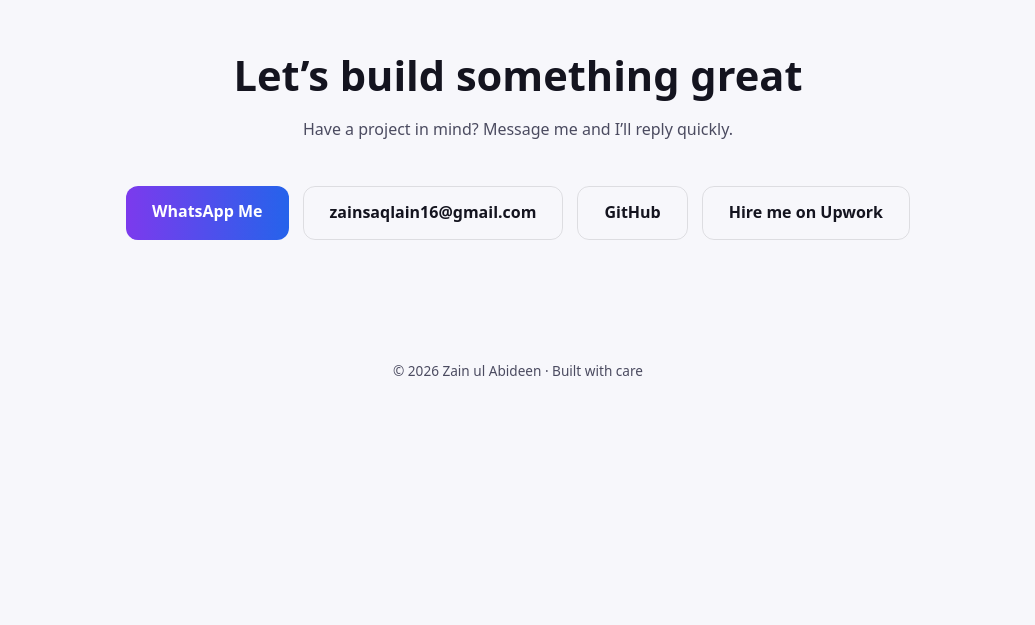
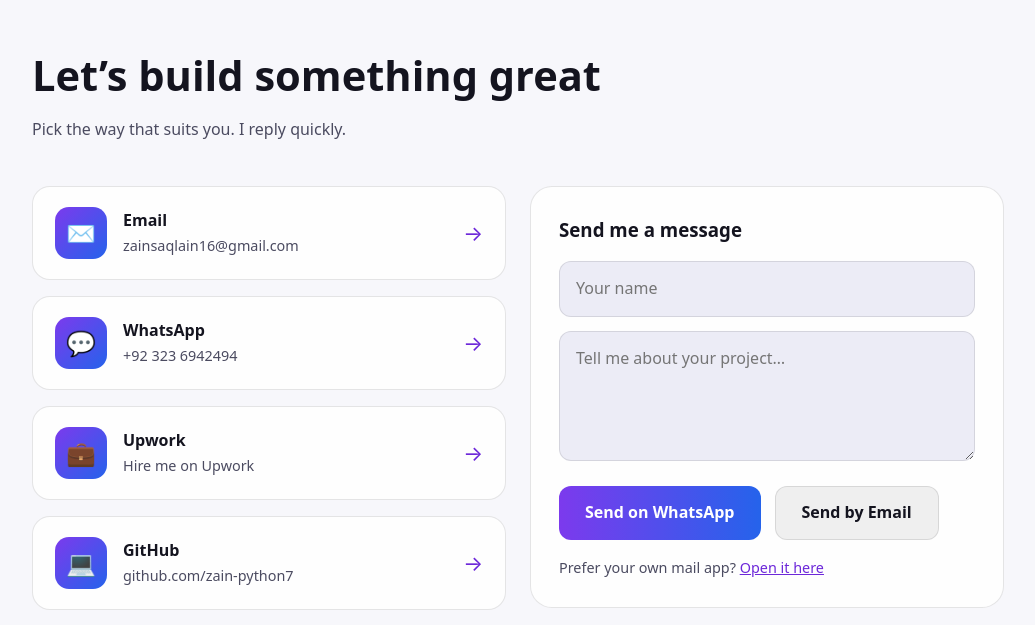
Before and after one commit to zain-python7/portfolio, a plain HTML site: page index.html in a window 1280 px wide. Shown: the part 4115-4740 px from the top of the page, without its empty margins (122-1157 px from the left). Before the commit the page ends 4527 px from the top, so only its background shows below. Drawn offline with Linux system fonts and the light colour scheme.

Commit message:
Add files via upload

```diff
--- a/index.html
+++ b/index.html
@@ -75,6 +75,23 @@ h2{font-size:clamp(1.8rem,4vw,2.6rem);margin-bottom:8px}
 .sk:hover{transform:translateY(-6px);border-color:var(--a)}
 .sk i{display:flex;width:56px;height:56px;margin:0 auto 10px;border-radius:14px;align-items:center;justify-content:center;font-style:normal;font-weight:700;color:#fff;background:hsl(var(--h),70%,48%)}
 .sk span{font-weight:600;font-size:.9rem}
+.cgrid{display:grid;grid-template-columns:1fr 1fr;gap:24px;align-items:start}
+.clist{display:grid;gap:16px}
+.cc{display:flex;align-items:center;gap:16px;padding:20px 22px;border:1px solid var(--bd);border-radius:18px;background:var(--card);color:var(--tx);text-decoration:none;transition:.3s}
+.cc:hover{transform:translateY(-4px);border-color:var(--a);box-shadow:0 12px 30px rgba(139,92,246,.25)}
+.cc i{font-style:normal;font-size:1.5rem;width:52px;height:52px;border-radius:14px;display:flex;align-items:center;justify-content:center;background:linear-gradient(135deg,#7c3aed,#2563eb);flex:none}
+.cc div{flex:1;min-width:0}.cc b{display:block}
+.cc span{color:var(--mut);font-size:.9rem;overflow-wrap:anywhere}
+.cc em{font-style:normal;color:var(--hl);font-size:1.3rem}
+.cform{padding:28px;border:1px solid var(--bd);border-radius:22px;background:var(--card)}
+.cform h3{margin-bottom:16px}
+.cform input,.cform textarea{width:100%;padding:14px 16px;margin-bottom:14px;border-radius:12px;border:1px solid var(--bd);background:var(--bg2);color:var(--tx);font:inherit}
+.cform textarea{min-height:130px;resize:vertical}
+.cform .btns{margin-top:4px}
+.cform button{cursor:pointer;font:inherit;font-weight:600}
+.cform .alt{margin-top:16px;color:var(--mut);font-size:.9rem}
+.cform .alt a{color:var(--hl)}
+@media(max-width:760px){.cgrid{grid-template-columns:1fr}}
 footer{text-align:center;padding:30px;color:var(--mut);font-size:.85rem}
 .rv{opacity:0;transform:translateY(30px);transition:.8s}
 .rv.in{opacity:1;transform:none}
@@ -115,13 +132,22 @@ footer{text-align:center;padding:30px;color:var(--mut);font-size:.85rem}
 <p class="sub" style="margin-top:14px">Hover to pause the slider, or click any video to watch it.</p>
 </section>
 
-<section id="contact" class="contact">
-<h2 class="rv">Let’s build something great</h2><p class="sub rv">Have a project in mind? Message me and I’ll reply quickly.</p>
-<div class="btns">
-<a class="btn p" href="https://wa.me/923236942494" target="_blank" rel="noopener">WhatsApp Me</a>
-<a class="btn" href="mailto:zainsaqlain16@gmail.com">zainsaqlain16@gmail.com</a>
-<a class="btn" href="https://github.com/zain-python7" target="_blank" rel="noopener">GitHub</a>
-<a class="btn" href="https://www.upwork.com/freelancers/~01421c15a0af174752?viewMode=1" target="_blank" rel="noopener">Hire me on Upwork</a>
+<section id="contact">
+<h2 class="rv">Let’s build something great</h2><p class="sub rv">Pick the way that suits you. I reply quickly.</p>
+<div class="cgrid">
+<div class="clist">
+<a class="cc rv" href="https://mail.google.com/mail/?view=cm&amp;fs=1&amp;to=zainsaqlain16@gmail.com&amp;su=Project%20inquiry" target="_blank" rel="noopener"><i>✉️</i><div><b>Email</b><span>zainsaqlain16@gmail.com</span></div><em>→</em></a>
+<a class="cc rv" href="https://wa.me/923236942494?text=Hi%20Zain%2C%20I%20saw%20your%20portfolio" target="_blank" rel="noopener"><i>💬</i><div><b>WhatsApp</b><span>+92 323 6942494</span></div><em>→</em></a>
+<a class="cc rv" href="https://www.upwork.com/freelancers/~01421c15a0af174752?viewMode=1" target="_blank" rel="noopener"><i>💼</i><div><b>Upwork</b><span>Hire me on Upwork</span></div><em>→</em></a>
+<a class="cc rv" href="https://github.com/zain-python7" target="_blank" rel="noopener"><i>💻</i><div><b>GitHub</b><span>github.com/zain-python7</span></div><em>→</em></a>
+</div>
+<div class="cform rv">
+<h3>Send me a message</h3>
+<input id="cn" type="text" placeholder="Your name" autocomplete="name">
+<textarea id="cm" placeholder="Tell me about your project…"></textarea>
+<div class="btns"><button type="button" class="btn p" id="cw">Send on WhatsApp</button><button type="button" class="btn" id="ce">Send by Email</button></div>
+<p class="alt">Prefer your own mail app? <a href="mailto:zainsaqlain16@gmail.com">Open it here</a></p>
+</div>
 </div>
 </section>
 <footer>© 2026 Zain ul Abideen · Built with care</footer>
@@ -173,6 +199,9 @@ var S=[["JS","JavaScript","#f7df1e","#000"],["Fl","Flutter","#02569b","#54c5f8"]
 var sh="";
 for(var q=0;q<2;q++){S.forEach(function(s,i){sh+='<div class="sk"><i style="background:'+s[2]+';color:'+s[3]+'">'+s[0]+'</i><span>'+s[1]+'</span></div>';});}
 document.getElementById("stTrack").innerHTML=sh;
+function cMsg(){var n=document.getElementById("cn").value.trim(),m=document.getElementById("cm").value.trim();return{n:n,t:"Hi Zain, "+(n?"I’m "+n+". ":"")+(m||"I’d like to talk about a project.")};}
+document.getElementById("cw").onclick=function(){window.open("https://wa.me/923236942494?text="+encodeURIComponent(cMsg().t),"_blank","noopener");};
+document.getElementById("ce").onclick=function(){var c=cMsg();window.open("https://mail.google.com/mail/?view=cm&fs=1&to=zainsaqlain16@gmail.com&su="+encodeURIComponent("Project inquiry"+(c.n?" from "+c.n:""))+"&body="+encodeURIComponent(c.t),"_blank","noopener");};
 var io=new IntersectionObserver(function(e){e.forEach(function(x){if(x.isIntersecting)x.target.classList.add("in")})},{threshold:.12});
 document.querySelectorAll(".rv").forEach(function(el){io.observe(el)});
 </script>
```
